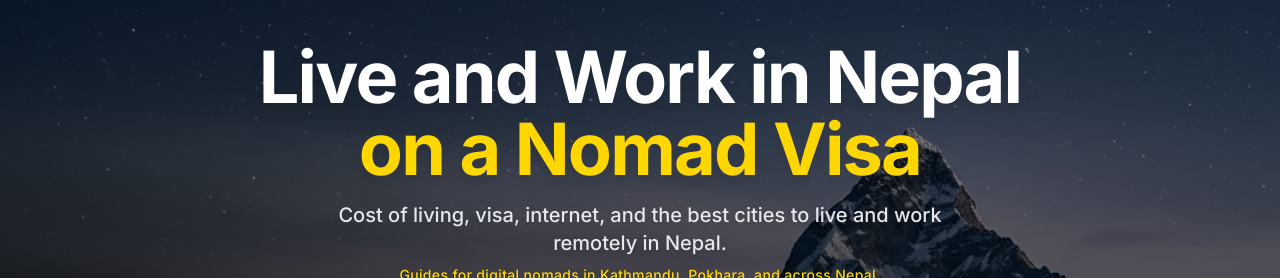
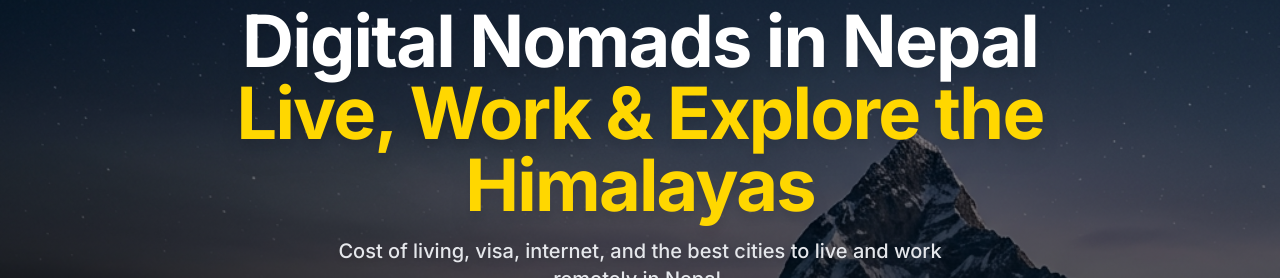
Before and after one commit to DRKAFLE123/digital-nomads-in-nepal, a Next.js app: page / in a window 1280 px wide. Shown: the part 126-404 px from the top of the page. Built offline with nearby package versions, Linux system fonts and the light colour scheme; no server answers; the database is empty.

Commit message:
seo: optimize primary H1 with exact target keyword Digital Nomads in Nepal

```diff
--- a/components/HeroSection.tsx
+++ b/components/HeroSection.tsx
@@ -72,8 +72,8 @@ export default function HeroSection() {
 
         {/* H1 */}
         <h1 className="text-3xl sm:text-5xl md:text-6xl lg:text-7xl font-bold text-white tracking-tight leading-tight drop-shadow-xl mb-4">
-          Live and Work in Nepal<br className="hidden sm:block" />{" "}
-          <span className="text-primary">on a Nomad Visa</span>
+          Digital Nomads in Nepal<br className="hidden sm:block" />{" "}
+          <span className="text-primary">Live, Work & Explore the Himalayas</span>
         </h1>
 
         {/* Subheadline */}
```
